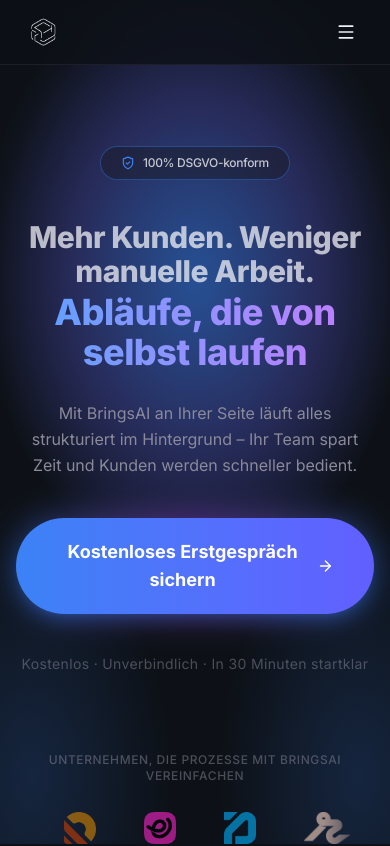
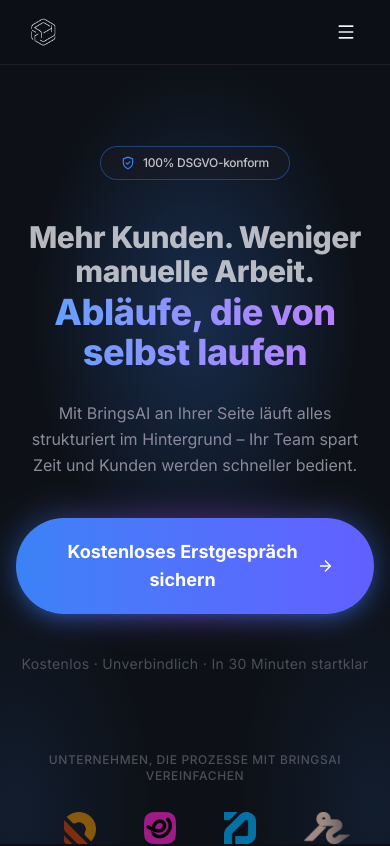
Before and after one commit to Junis69/bringsai, a React (Vite) app: page / in a window 390 px wide. Shown: the top 846 px of the page. Built offline with nearby package versions, Linux system fonts and the light colour scheme.

Commit message:
auto-commit for 8761897e-d976-4161-80a5-b9bf13ffa65c

```diff
--- a/src/components/sections/Hero.jsx
+++ b/src/components/sections/Hero.jsx
@@ -17,11 +17,11 @@ export function Hero() {
                     background: 'radial-gradient(ellipse 55% 38% at 50% 38%, rgba(59,130,246,0.15) 0%, transparent 72%)',
                 }}
             />
-            {/* Mobile-only enhanced center glow */}
+            {/* Mobile-only subtle glow boost - slightly stronger than desktop */}
             <div
                 className="absolute inset-0 pointer-events-none md:hidden"
                 style={{
-                    background: 'radial-gradient(ellipse 85% 55% at 50% 32%, rgba(59,130,246,0.35) 0%, rgba(99,102,241,0.18) 35%, transparent 65%)',
+                    background: 'radial-gradient(ellipse 60% 42% at 50% 36%, rgba(59,130,246,0.08) 0%, transparent 70%)',
                 }}
             />
             {/* Bottom-left corner glow — subtle depth */}
--- a/src/index.css
+++ b/src/index.css
@@ -546,18 +546,18 @@ section[id] {
         padding-top: 100px !important;
     }
 
-    /* Intensify center glow on mobile - clear, sharp gradient */
+    /* Subtle glow boost on mobile - similar to desktop, just slightly more visible */
     .hero-glow-center {
-        background: radial-gradient(ellipse 75% 50% at 50% 34%, rgba(59,130,246,0.32) 0%, rgba(99,102,241,0.15) 45%, transparent 70%) !important;
+        background: radial-gradient(ellipse 58% 40% at 50% 38%, rgba(59,130,246,0.18) 0%, transparent 72%) !important;
     }
 
-    /* Stronger corner glows on mobile */
+    /* Slightly stronger corner glows on mobile */
     .hero-glow-bl {
-        background: radial-gradient(ellipse 55% 45% at 8% 92%, rgba(59,130,246,0.18) 0%, transparent 65%) !important;
+        background: radial-gradient(ellipse 50% 40% at 4% 96%, rgba(59,130,246,0.10) 0%, transparent 70%) !important;
     }
 
     .hero-glow-br {
-        background: radial-gradient(ellipse 55% 45% at 92% 92%, rgba(59,130,246,0.18) 0%, transparent 65%) !important;
+        background: radial-gradient(ellipse 50% 40% at 96% 96%, rgba(59,130,246,0.10) 0%, transparent 70%) !important;
     }
 
     /* Allow logos section to extend slightly below fold */
```
